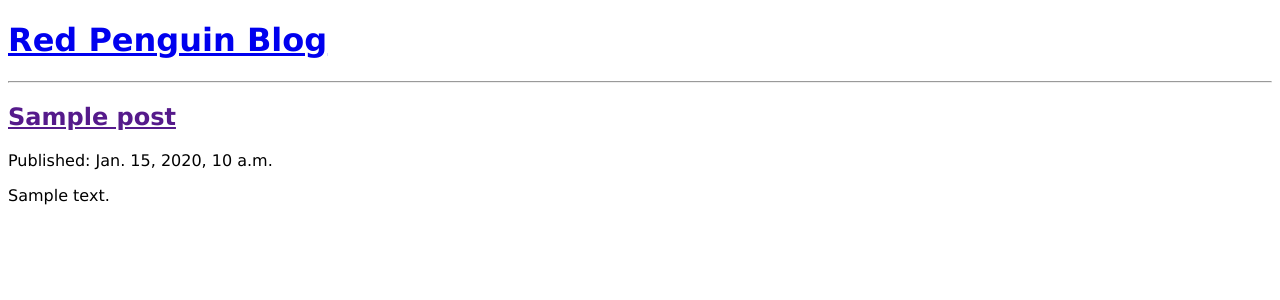
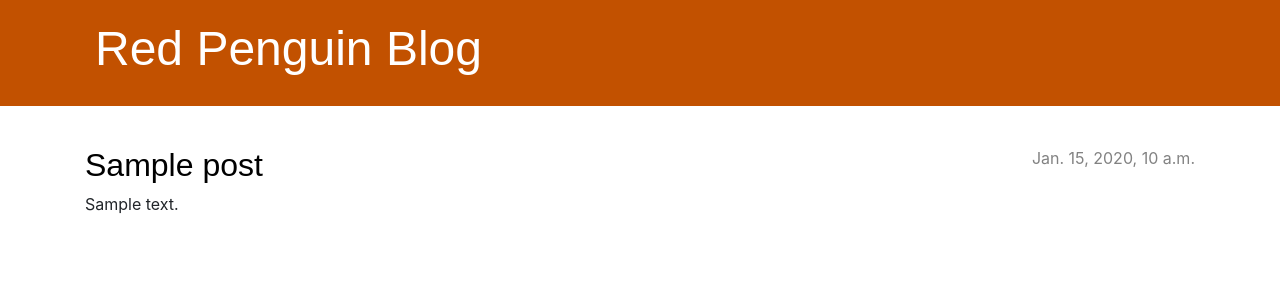
Before and after one commit to redpenguinyt/my-first-blog, a Django app: page / in a window 1280 px wide. Shown: the top 300 px of the page. Run offline with Django 3.2, Linux system fonts and the light colour scheme; tables that the repository leaves empty hold one stand-in row (values such as "Sample post").

Commit message:
Modified templates to display posts from database.

```diff
--- /dev/null
+++ b/blog/static/css/blog.css
@@ -0,0 +1,75 @@
+h1 a, h2 a {
+	color: #C25100;
+	font-family:"Arial";
+}
+
+.page-header {
+    background-color: #C25100;
+    margin-top: 0;
+    margin-bottom: 40px;
+    padding: 20px 20px 20px 40px;
+}
+
+.page-header h1,
+.page-header h1 a,
+.page-header h1 a:visited,
+.page-header h1 a:active {
+    color: #ffffff;
+    font-size: 36pt;
+    text-decoration: none;
+}
+
+h1,
+h2,
+h3,
+h4 {
+    font-family: 'Lobster', cursive;
+}
+
+.date {
+    color: #828282;
+}
+
+.save {
+    float: right;
+}
+
+.post-form textarea,
+.post-form input {
+    width: 100%;
+}
+
+.top-menu,
+.top-menu:hover,
+.top-menu:visited {
+    color: #ffffff;
+    float: right;
+    font-size: 26pt;
+    margin-right: 20px;
+}
+
+.post {
+    margin-bottom: 70px;
+}
+
+.post h2 a,
+.post h2 a:visited {
+    color: #000000;
+}
+
+.post > .date,
+.post > .actions {
+    float: right;
+}
+
+.btn-default,
+.btn-default:visited {
+    color: #C25100;
+    background: none;
+    border-color: #C25100;
+}
+
+.btn-default:hover {
+    color: #FFFFFF;
+    background-color: #C25100;
+}
--- /dev/null
+++ b/blog/templates/blog/base.html
@@ -0,0 +1,24 @@
+{% load static %}
+<!DOCTYPE html>
+<html>
+	<head>
+		<title>RedPenguin Blog</title>
+		<link rel="stylesheet" href="https://cdn.jsdelivr.net/npm/bootstrap@4.5.3/dist/css/bootstrap.min.css" integrity="sha384-TX8t27EcRE3e/ihU7zmQxVncDAy5uIKz4rEkgIXeMed4M0jlfIDPvg6uqKI2xXr2" crossorigin="anonymous">
+		<link rel="stylesheet" href="{% static 'css/blog.css' %}">
+	</head>
+	<body>
+		<header class="page-header">
+      	<div class="container">
+          	<h1><a href="/">Red Penguin Blog</a></h1>
+      	</div>
+    	</header>
+		<main class="container">
+      	<div class="row">
+         	<div class="col">
+          		{% block content %}
+            	{% endblock %}
+            </div>
+        </div>
+    	</main>
+	</body>
+</html>
--- a/blog/templates/blog/post_list.html
+++ b/blog/templates/blog/post_list.html
@@ -1,20 +1,13 @@
-<!DOCTYPE html>
-<html>
-	<head>
-		<title>RedPenguin Blog</title>
-	</head>
-	<body style="font-family:'verdana'">
-		<header>
-			<h1><a href="/">Red Penguin Blog</a></h1>
-		</header>
+{% extends 'blog/base.html' %}
 
-		{% for post in posts %}
-			<hr>
-    		<article>
-        		<h2><a href="">{{ post.title }}</a></h2>
-				<time>Published: {{ post.published_date }}</time>
-        		<p>{{ post.text|linebreaksbr }}</p>
-    		</article>
-{% endfor %}
-	</body>
-</html>
+{% block content %}
+    {% for post in posts %}
+        <article class="post">
+            <time class="date">
+                {{ post.published_date }}
+            </time>
+            <h2><a href="{% url 'post_detail' pk=post.pk %}">{{ post.title }}</a></h2>
+            <p>{{ post.text|linebreaksbr }}</p>
+        </article>
+    {% endfor %}
+{% endblock %}
--- a/blog/urls.py
+++ b/blog/urls.py
@@ -2,5 +2,6 @@ from django.urls import path
 from . import views
 
 urlpatterns = [
-    path('', views.post_list, name='post_list'),
+	path('', views.post_list, name='post_list'),
+	path('post/<int:pk>/', views.post_detail, name='post_detail'),
 ]
--- a/blog/views.py
+++ b/blog/views.py
@@ -1,4 +1,4 @@
-from django.shortcuts import render
+from django.shortcuts import render, get_object_or_404
 from django.utils import timezone
 from .models import Post
 
@@ -6,3 +6,7 @@ from .models import Post
 def post_list(request):
 	posts = Post.objects.filter(published_date__lte=timezone.now()).order_by('published_date')
 	return render(request, 'blog/post_list.html', {'posts': posts})
+
+def post_detail(request, pk):
+	post = get_object_or_404(Post, pk=pk)
+	return render(request, 'blog/post_detail.html', {'post': post})
```
Also changed, not shown: blog/templates/blog/post_detail.html (added, +13 -0 lines).
